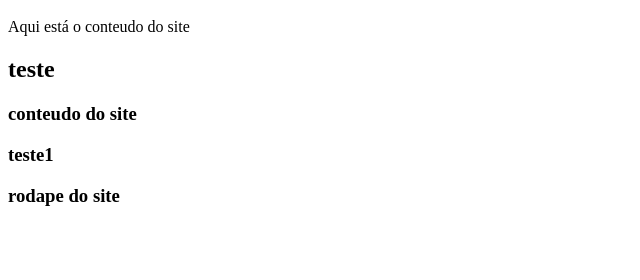
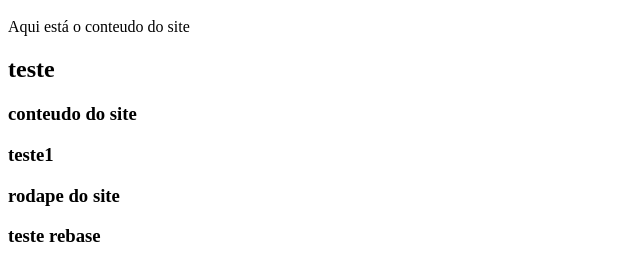
Before and after one commit to iesodias/meu-site, a plain HTML site: page index.html in a window 1280 px wide. Shown: the part 48-328 px from the top of the page, without its empty margins (0-640 px from the left). Drawn offline with Linux system fonts and the light colour scheme.

Commit message:
teste rebase

```diff
--- a/index.html
+++ b/index.html
@@ -14,5 +14,7 @@
 
 	<h3>rodape do site<h3>
 
+	<h3>teste rebase<h3>
+
     </body>
 </html>
```
